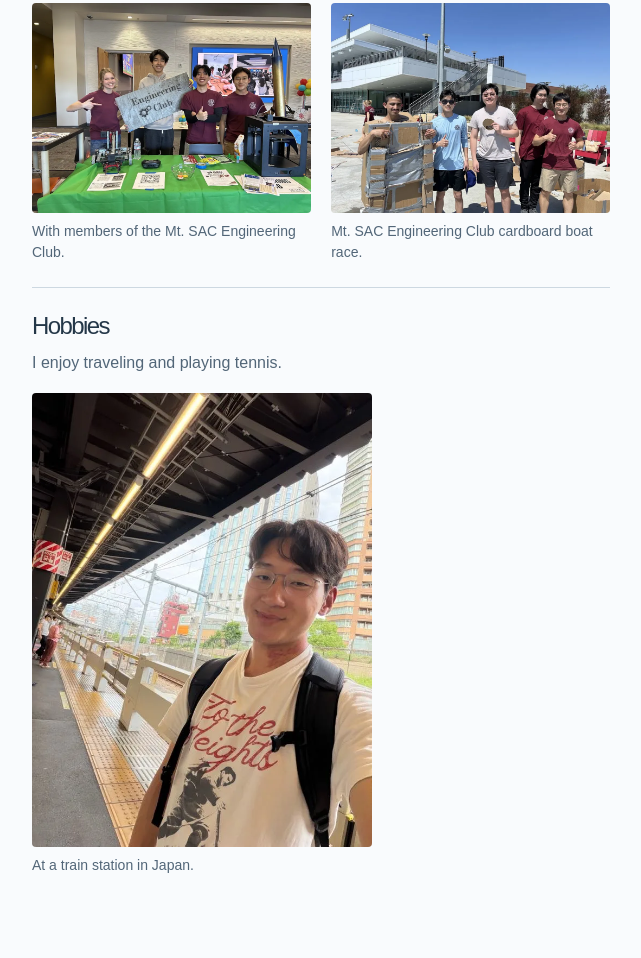
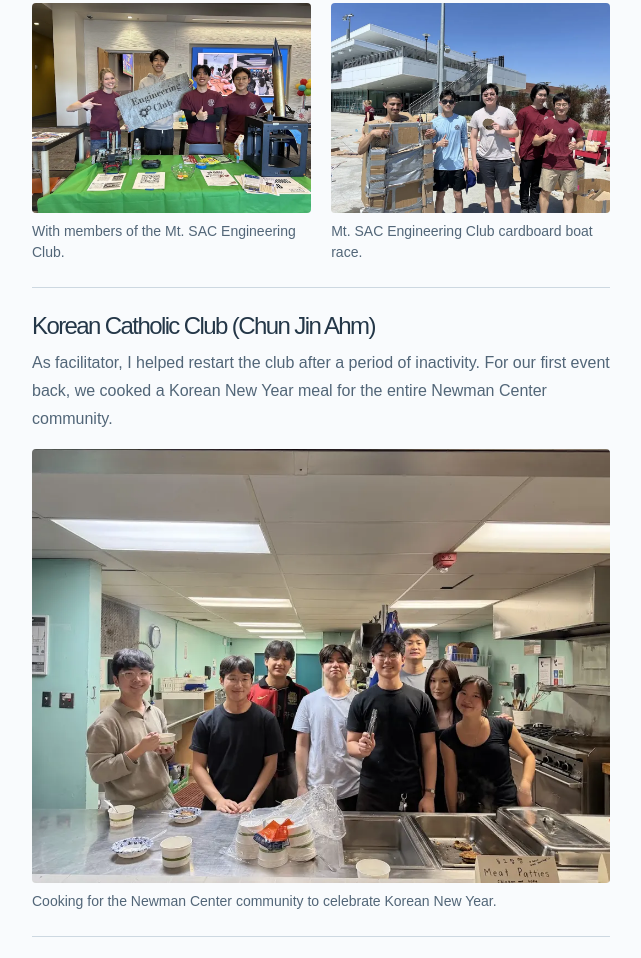
Before and after one commit to christopheryun209-web/Chris-s-Portfolio-Website, a plain HTML site: page beyond-engineering.html in a window 1280 px wide. Shown: the part 1395-2353 px from the top of the page, without its empty margins (28-669 px from the left). Drawn offline with Linux system fonts and the light colour scheme.

Commit message:
Add Chun Jin Ahm facilitator role and Korean New Year photo

```diff
--- a/beyond-engineering.html
+++ b/beyond-engineering.html
@@ -57,6 +57,16 @@
         <figure><img src="assets/images/mt-sac-cardboard-boat-race.webp" width="1050" height="788" loading="lazy" alt="Engineering Club members posing with a cardboard boat"><figcaption>Mt. SAC Engineering Club cardboard boat race.</figcaption></figure>
       </div>
     </section>
+    <section class="personal-story" aria-labelledby="chun-jin-ahm-title">
+      <h2 id="chun-jin-ahm-title">Korean Catholic Club (Chun Jin Ahm)</h2>
+      <p>As facilitator, I helped restart the club after a period of inactivity. For our first event back, we cooked a Korean New Year meal for the entire Newman Center community.</p>
+      <div class="personal-photos">
+        <figure>
+          <img src="assets/images/chun-jin-ahm-korean-new-year.webp" width="1050" height="788" loading="lazy" alt="Chun Jin Ahm members gathered in the Newman Center kitchen">
+          <figcaption>Cooking for the Newman Center community to celebrate Korean New Year.</figcaption>
+        </figure>
+      </div>
+    </section>
     <section class="personal-story" aria-labelledby="hobbies-title">
       <h2 id="hobbies-title">Hobbies</h2>
       <p>I enjoy traveling and playing tennis.</p>
```
Also changed, not shown: assets/images/chun-jin-ahm-korean-new-year.webp (added).
